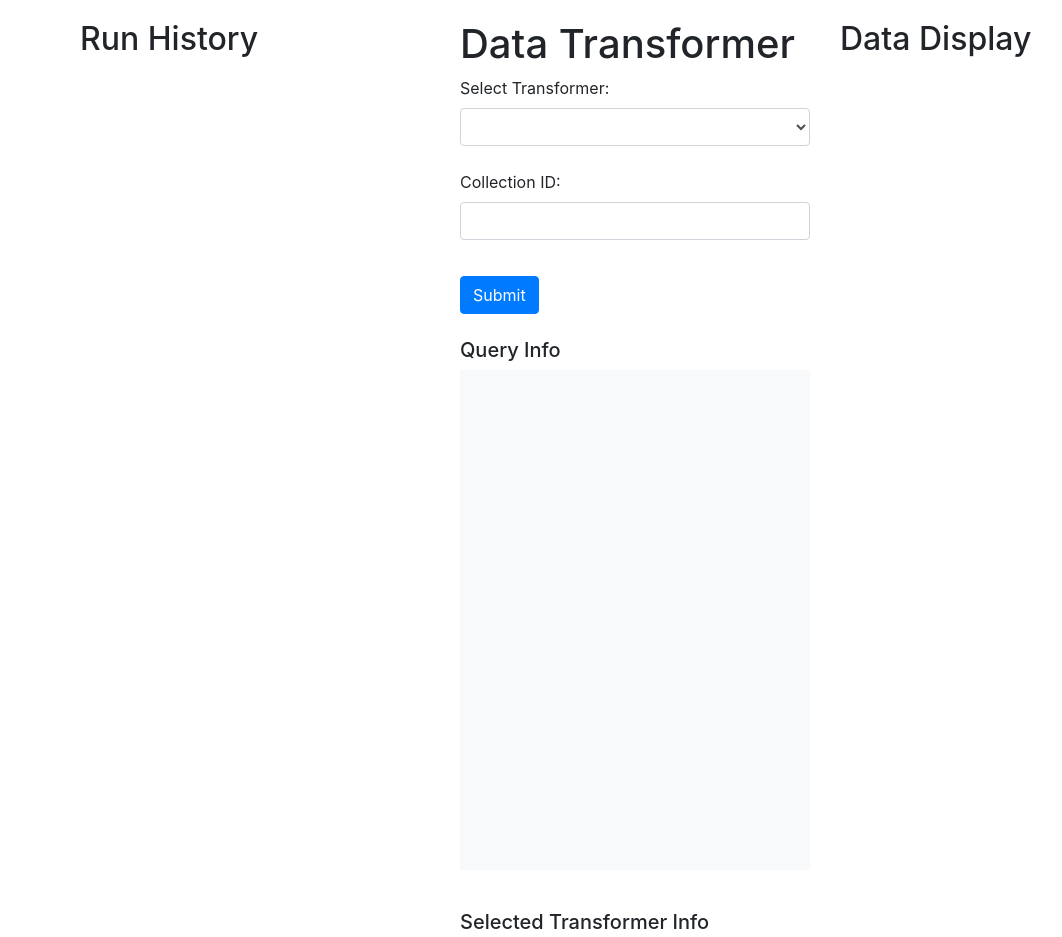
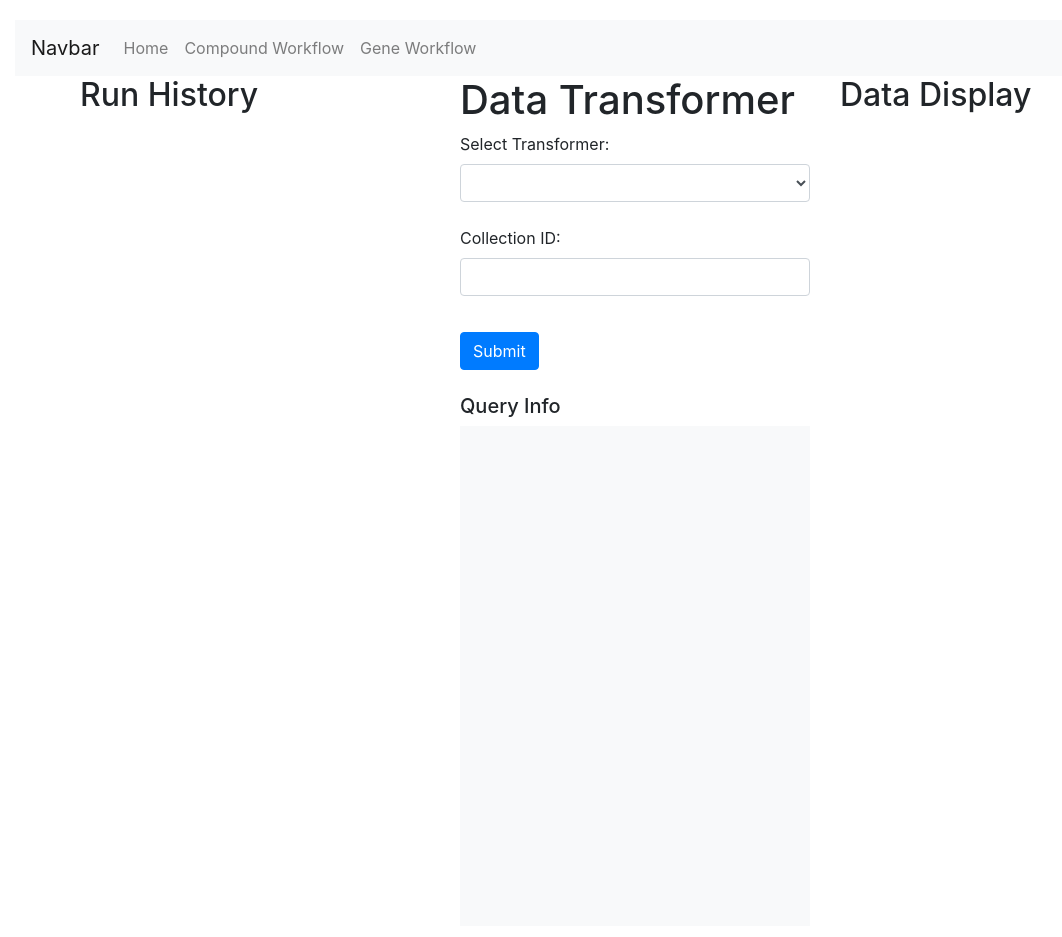
Before and after one commit to Jbenkang/TRANSIT-dev, a plain HTML site: page index.html in a window 1280 px wide. Shown: the top 937 px of the page, without its empty margins (5-1067 px from the left). Drawn offline with nearby package versions, Linux system fonts and the light colour scheme; no server answers.

Commit message:
Update index.html

```diff
--- a/index.html
+++ b/index.html
@@ -9,15 +9,28 @@
     <link href="https://stackpath.bootstrapcdn.com/bootstrap/4.5.0/css/bootstrap.min.css" rel="stylesheet">
 </head>
 <body>
+    <nav class="navbar navbar-expand-lg navbar-light bg-light">
+        <a class="navbar-brand" href="#">Navbar</a>
+        <div class="collapse navbar-collapse" id="navbarNav">
+            <ul class="navbar-nav">
+                <li class="nav-item">
+                    <a class="nav-link" href="#">Home</a>
+                </li>
+                <li class="nav-item">
+                    <a class="nav-link" href="#">Compound Workflow</a>
+                </li>
+                <li class="nav-item">
+                    <a class="nav-link" href="#">Gene Workflow</a>
+                </li>
+            </ul>
+        </div>
+    </nav>
     <div class="container">
         <div class="row">
-
-
             <div class="col-md-4">
                 <h2>Run History</h2>
                 <table class="table table-striped" id="runHistory"></table>
             </div>
-
             <div class="col-md-4">
                 <h1>Data Transformer</h1>
                 <label for="transformerSelect">Select Transformer:</label>
@@ -36,18 +49,11 @@
                 <br>
                 <h5>Selected Transformer Info</h5>
                 <pre id="transformerInfo"></pre>
-
             </div>
-
-
             <div class="col-md-4">
                 <h2>Data Display</h2>
                 <table class="table table-striped" id="dataDisplay"></table>
-
             </div>
-
-
-
         </div>
     </div>
     <script src="script.js"></script>
```
